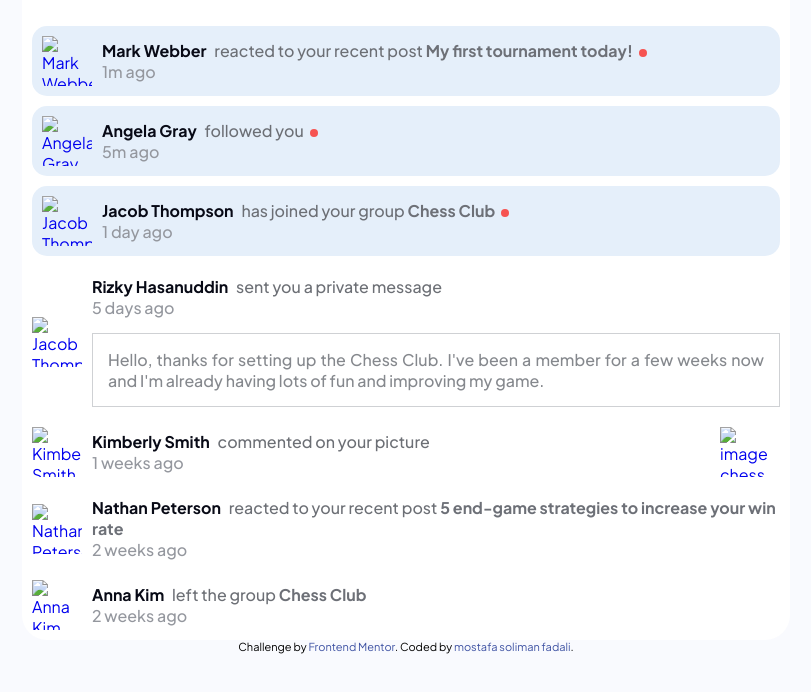
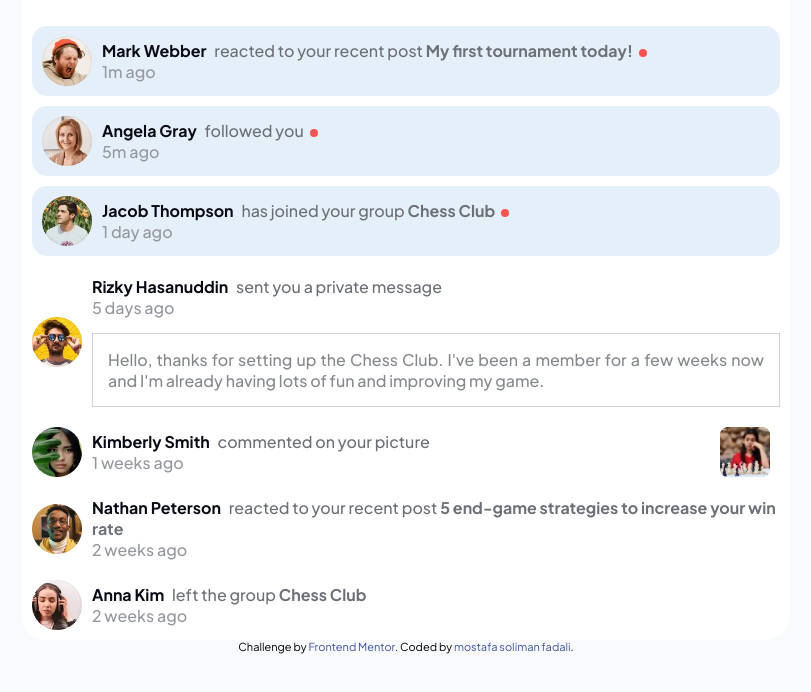
Before and after one commit to mostafa-soliman/notifications-page, a plain HTML site: page index.html in a window 1280 px wide. Shown: the part 74-766 px from the top of the page, without its empty margins (234-1045 px from the left). Drawn offline with Linux system fonts and the light colour scheme; the site is published under a folder, as on GitHub Pages, so addresses that start at the root find nothing.

Commit message:
edit path

```diff
--- a/index.html
+++ b/index.html
@@ -9,7 +9,7 @@
       rel="icon"
       type="image/png"
       sizes="32x32"
-      href="/src/assets/img/favicon-32x32.png"
+      href="src/assets/img/favicon-32x32.png"
     />
     <link rel="stylesheet" href="src/assets/css/style.css" />
     <title>Frontend Mentor | Notifications page</title>
@@ -28,10 +28,7 @@
       <section>
         <!-- By setting 'this' as an argument in the unmark() function, the clicked element is passed as a parameter. -->
         <a class="unread" onclick="unmark(this)" href="#">
-          <img
-            src="/src/assets/img/avatar-mark-webber.webp"
-            alt="Mark Webber"
-          />
+          <img src="src/assets/img/avatar-mark-webber.webp" alt="Mark Webber" />
           <div class="text_content">
             <p>
               <span class="user">Mark Webber</span>
@@ -45,10 +42,7 @@
         <!-- By setting 'this' as an argument in the unmark() function, the clicked element is passed as a parameter. -->
 
         <a class="unread" onclick="unmark(this)" href="#">
-          <img
-            src="/src/assets/img/avatar-angela-gray.webp"
-            alt="Angela Gray"
-          />
+          <img src="src/assets/img/avatar-angela-gray.webp" alt="Angela Gray" />
           <div class="text_content">
             <p>
               <span class="user">Angela Gray</span>
@@ -62,7 +56,7 @@
 
         <a class="unread" onclick="unmark(this)" href="#">
           <img
-            src="/src/assets/img/avatar-jacob-thompson.webp"
+            src="src/assets/img/avatar-jacob-thompson.webp"
             alt="Jacob Thompson"
           />
           <div class="text_content">
@@ -77,7 +71,7 @@
         </a>
         <a href="#">
           <img
-            src="/src/assets/img/avatar-rizky-hasanuddin.webp"
+            src="src/assets/img/avatar-rizky-hasanuddin.webp"
             alt="Jacob Thompson"
           />
           <div class="text_content">
@@ -95,7 +89,7 @@
         </a>
         <a href="#">
           <img
-            src="/src/assets/img/avatar-kimberly-smith.webp"
+            src="src/assets/img/avatar-kimberly-smith.webp"
             alt="Kimberly Smith"
           />
           <div class="text_content">
@@ -107,14 +101,14 @@
           </div>
           <img
             class="picture"
-            src="/src/assets/img/image-chess.webp"
+            src="src/assets/img/image-chess.webp"
             alt="image chess"
             srcset=""
           />
         </a>
         <a href="#">
           <img
-            src="/src/assets/img/avatar-nathan-peterson.webp"
+            src="src/assets/img/avatar-nathan-peterson.webp"
             alt="Nathan Peterson"
           />
           <div class="text_content">
@@ -129,7 +123,7 @@
           </div>
         </a>
         <a href="#">
-          <img src="/src/assets/img/avatar-anna-kim.webp" alt="Anna Kim" />
+          <img src="src/assets/img/avatar-anna-kim.webp" alt="Anna Kim" />
           <div class="text_content">
             <p>
               <span class="user">Anna Kim</span>
@@ -152,6 +146,6 @@
         >mostafa soliman fadali</a
       >.
     </footer>
-    <script src="/src/assets/js/scripts.js"></script>
+    <script src="src/assets/js/scripts.js"></script>
   </body>
 </html>
```
